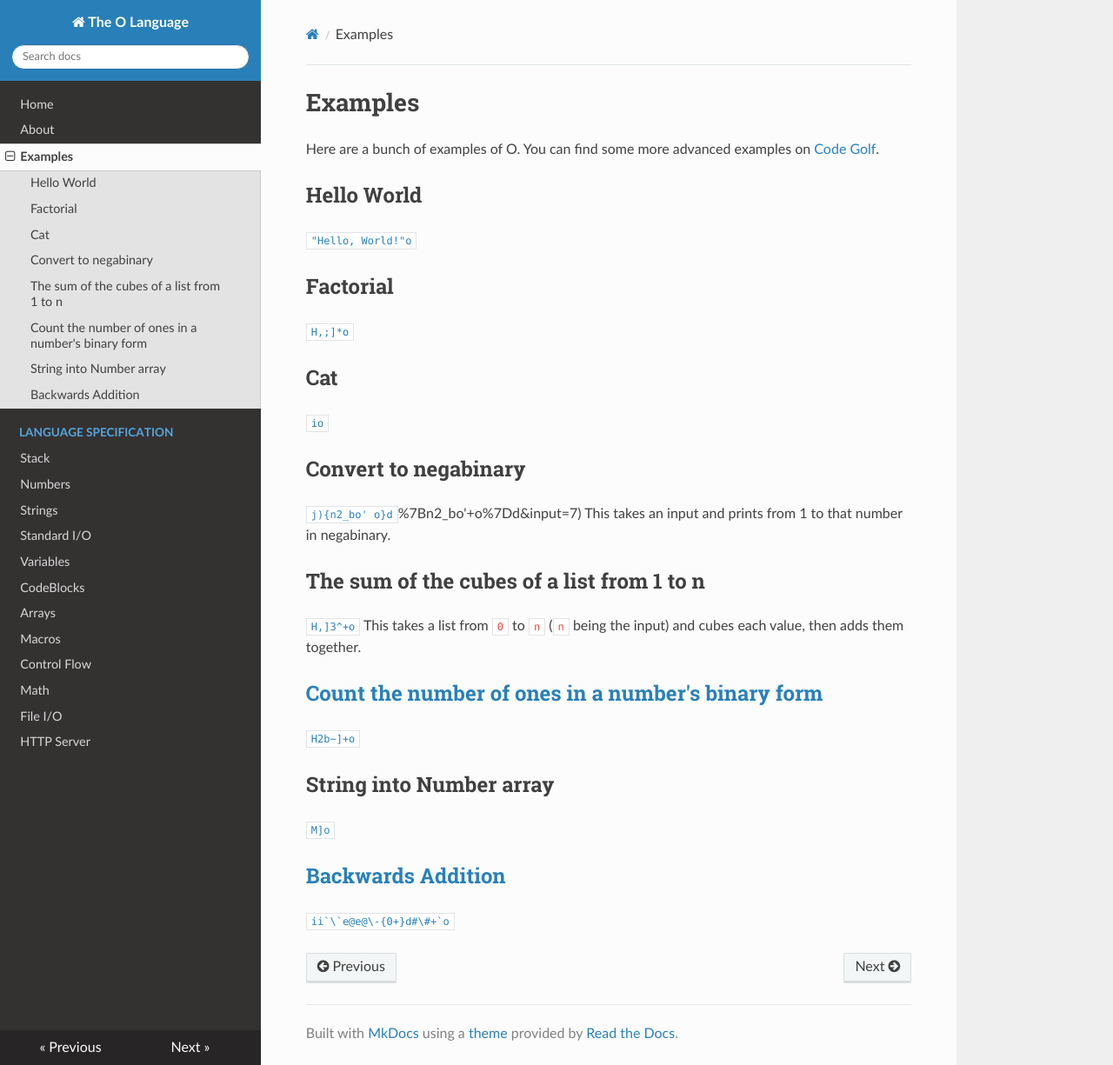
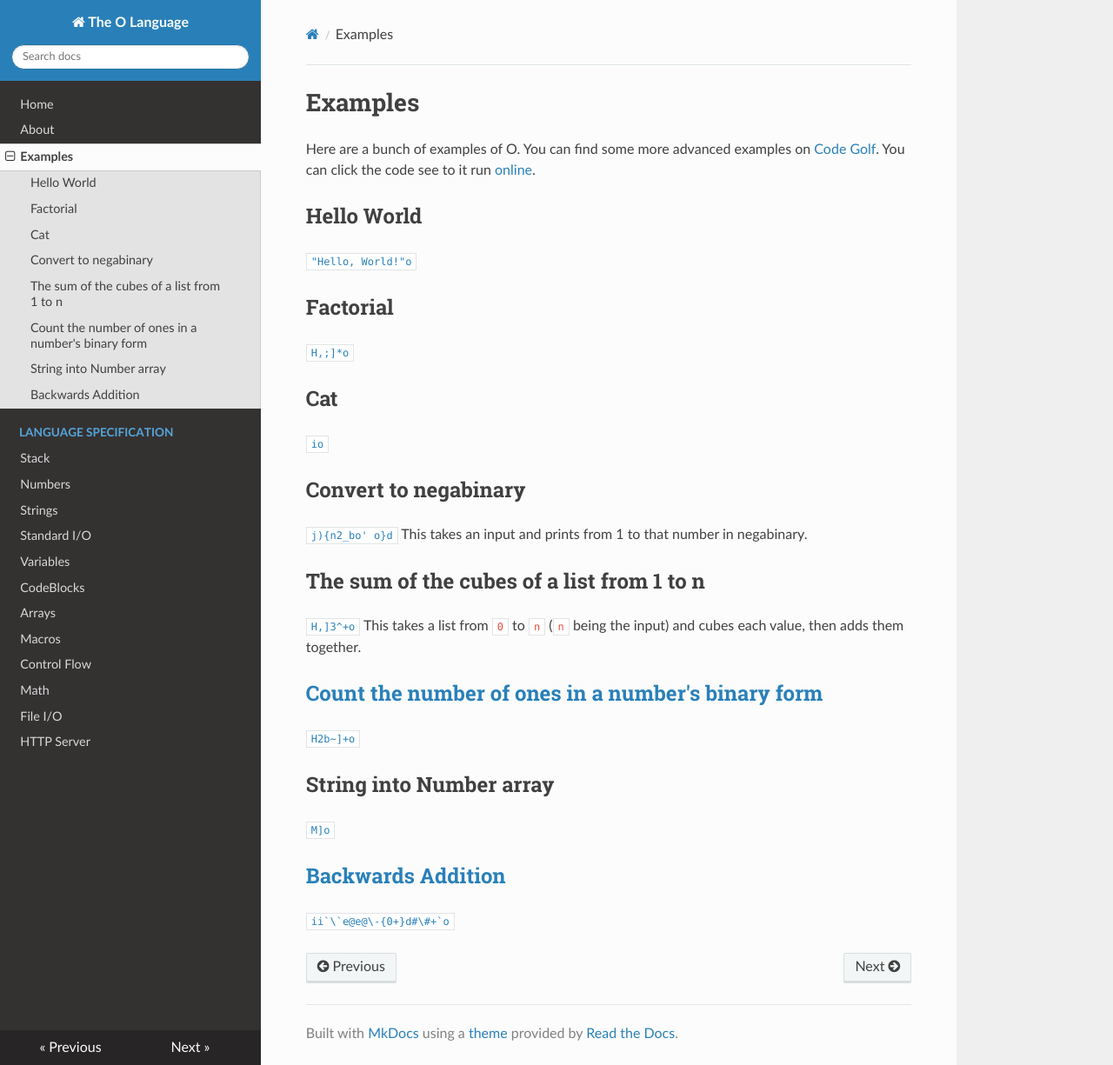
Before and after one commit to phase/o, an MkDocs documentation site: the page built from docs/examples.md, in a window 1280 px wide and 1225 px high. Shown: the whole window at 87% size. Built offline with MkDocs 1.6.1, drawn with Linux system fonts in a browser that asks for light colours; nearby versions of some CDN libraries; old or Windows-style settings are respelled for this version of MkDocs.

Commit message:
docs: fix code link

````diff
--- a/docs/examples.md
+++ b/docs/examples.md
@@ -1,5 +1,5 @@
 #Examples
-Here are a bunch of examples of O. You can find some more advanced examples on [Code Golf](http://codegolf.stackexchange.com/users/41711/phase?tab=answers&sort=newest).
+Here are a bunch of examples of O. You can find some more advanced examples on [Code Golf](http://codegolf.stackexchange.com/users/41711/phase?tab=answers&sort=newest). You can click the code see to it run [online](http://o-lang.herokuapp.com).
 
 ##Hello World
 [```
@@ -19,7 +19,7 @@ io
 ##Convert to negabinary
 [```
 j){n2_bo' o}d
-```](http://o-lang.herokuapp.com/link/code=j)%7Bn2_bo'+o%7Dd&input=7)
+```](http://o-lang.herokuapp.com/link/code=j\)%7Bn2_bo'+o%7Dd&input=7)
 This takes an input and prints from 1 to that number in negabinary.
 
 ##The sum of the cubes of a list from 1 to n
````
